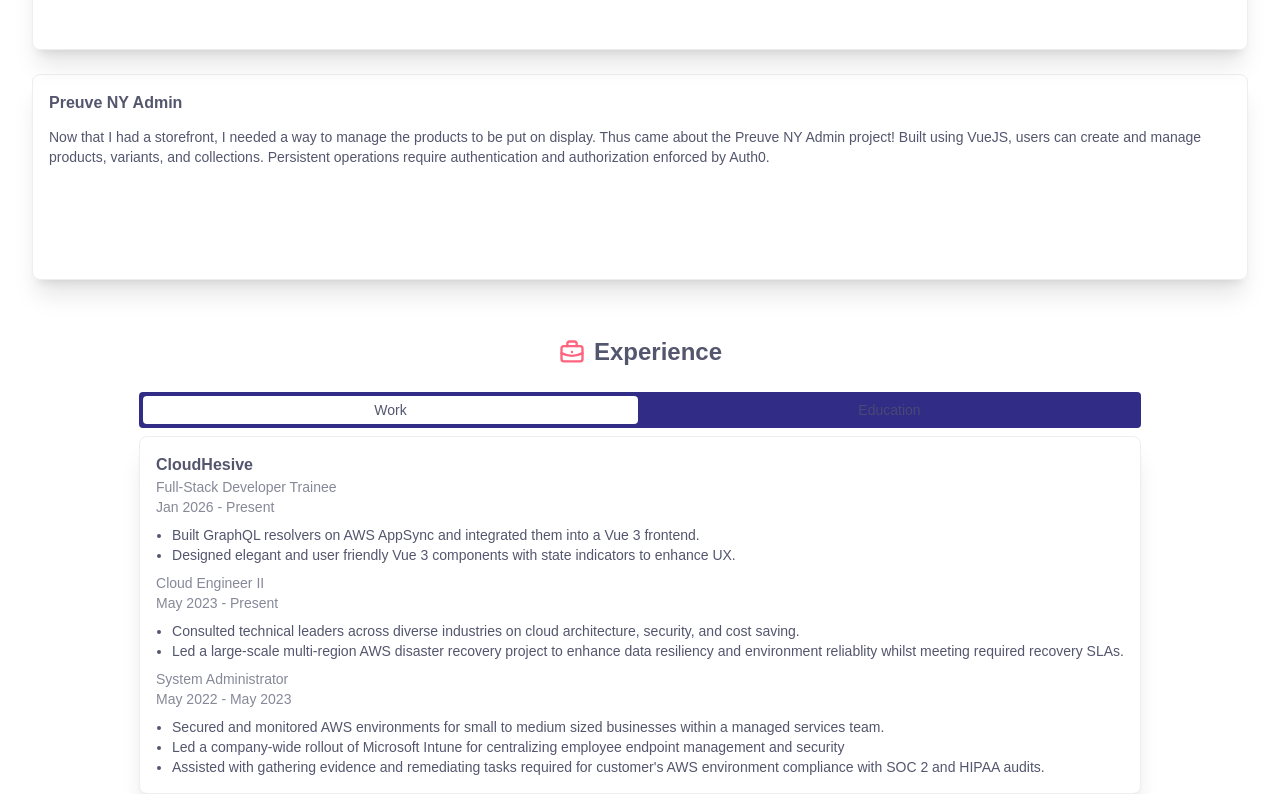
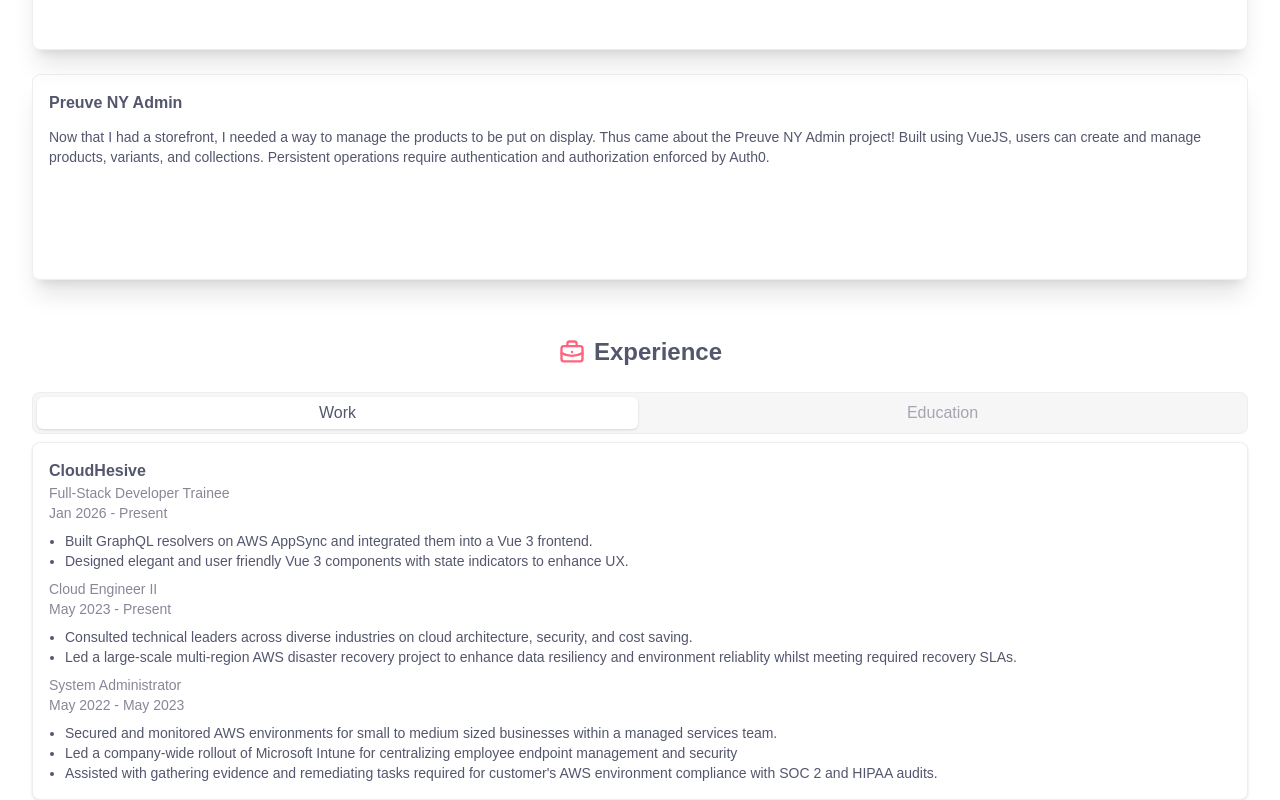
Before and after one commit to elijahcea/portfolio, a Next.js app: page / in a window 1280 px wide. Shown: the part 814-1614 px from the top of the page. Built offline with nearby package versions, Linux system fonts and the light colour scheme.

Commit message:
update tab styling

```diff
--- a/components/ExperienceTabs.tsx
+++ b/components/ExperienceTabs.tsx
@@ -41,22 +41,21 @@
       duration: "August 2020 - August 2023",
       highlights: [
         "Graduated with a Minor in Business",
-        "3.4 GPA",
         "Member of the National Society of Leadership and Success",
       ],
     },
   ];
   return (
-    <TabGroup defaultIndex={0}>
-      <TabList className="flex justify-around gap-1 bg-indigo-900 rounded p-1 text-sm">
-        <Tab className="w-full text-foreground/70 rounded px-3 py-1 data-hover:bg-background/20 data-selected:bg-background data-selected:text-foreground">
+    <TabGroup defaultIndex={0} className="w-full">
+      <TabList className="flex justify-around gap-1 bg-foreground/5 rounded-lg p-1 border border-foreground/5">
+        <Tab className="w-full text-foreground/50 rounded-md px-3 py-1 data-hover:bg-background/30 data-selected:bg-background data-selected:text-foreground data-selected:shadow">
           Work
         </Tab>
-        <Tab className="w-full text-foreground/70 rounded px-3 py-1 data-hover:bg-background/20 data-selected:bg-background data-selected:text-foreground">
+        <Tab className="w-full text-foreground/50 rounded-md px-3 py-1 data-hover:bg-background/30 data-selected:bg-background data-selected:text-foreground data-selected:shadow">
           Education
         </Tab>
       </TabList>
-      <TabPanels className="mt-2 border border-foreground/10 rounded-lg shadow-xl p-4">
+      <TabPanels className="mt-2 border border-foreground/10 rounded-lg shadow p-4">
         <TabPanel>
           <ul>
             {work.map((i) => (
```
